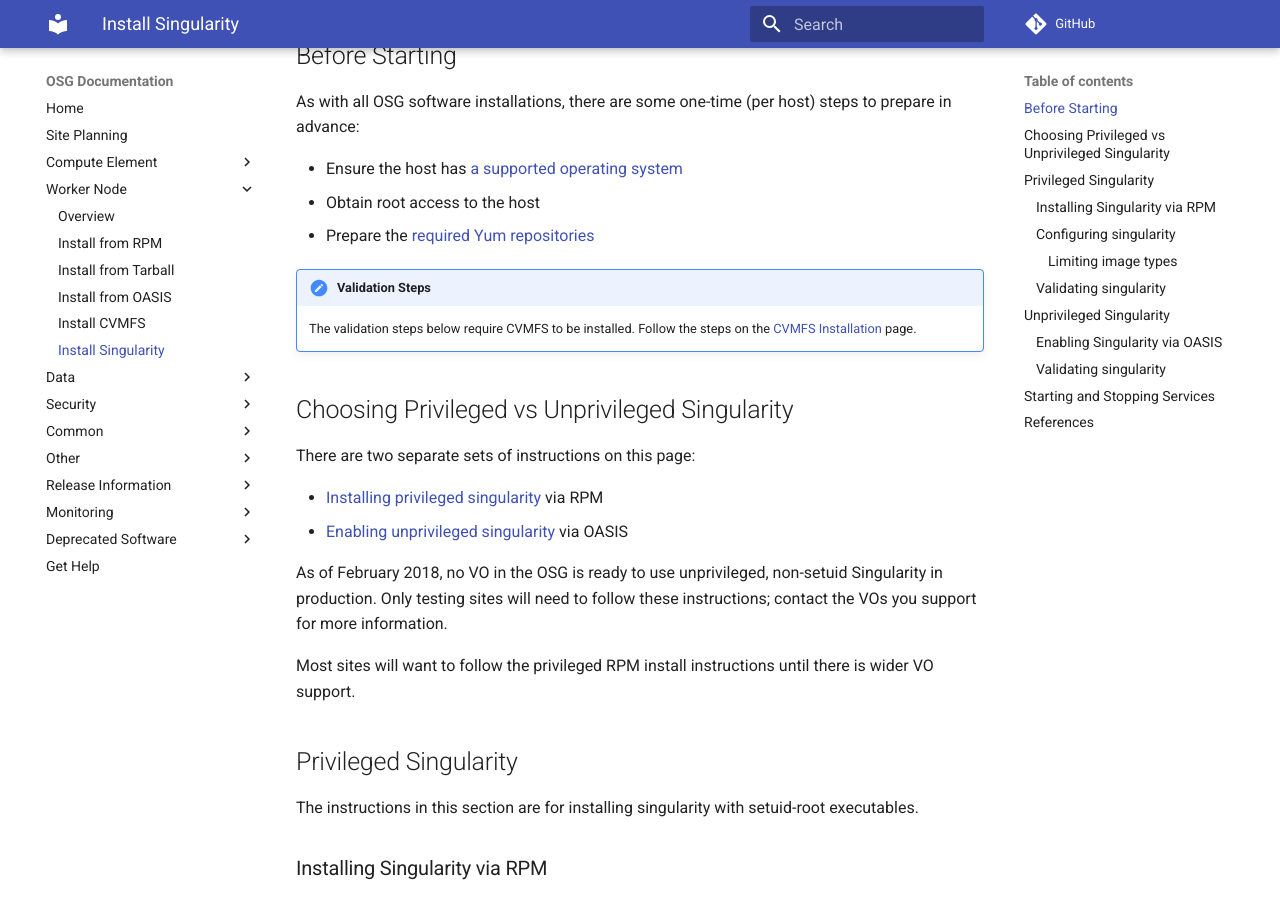
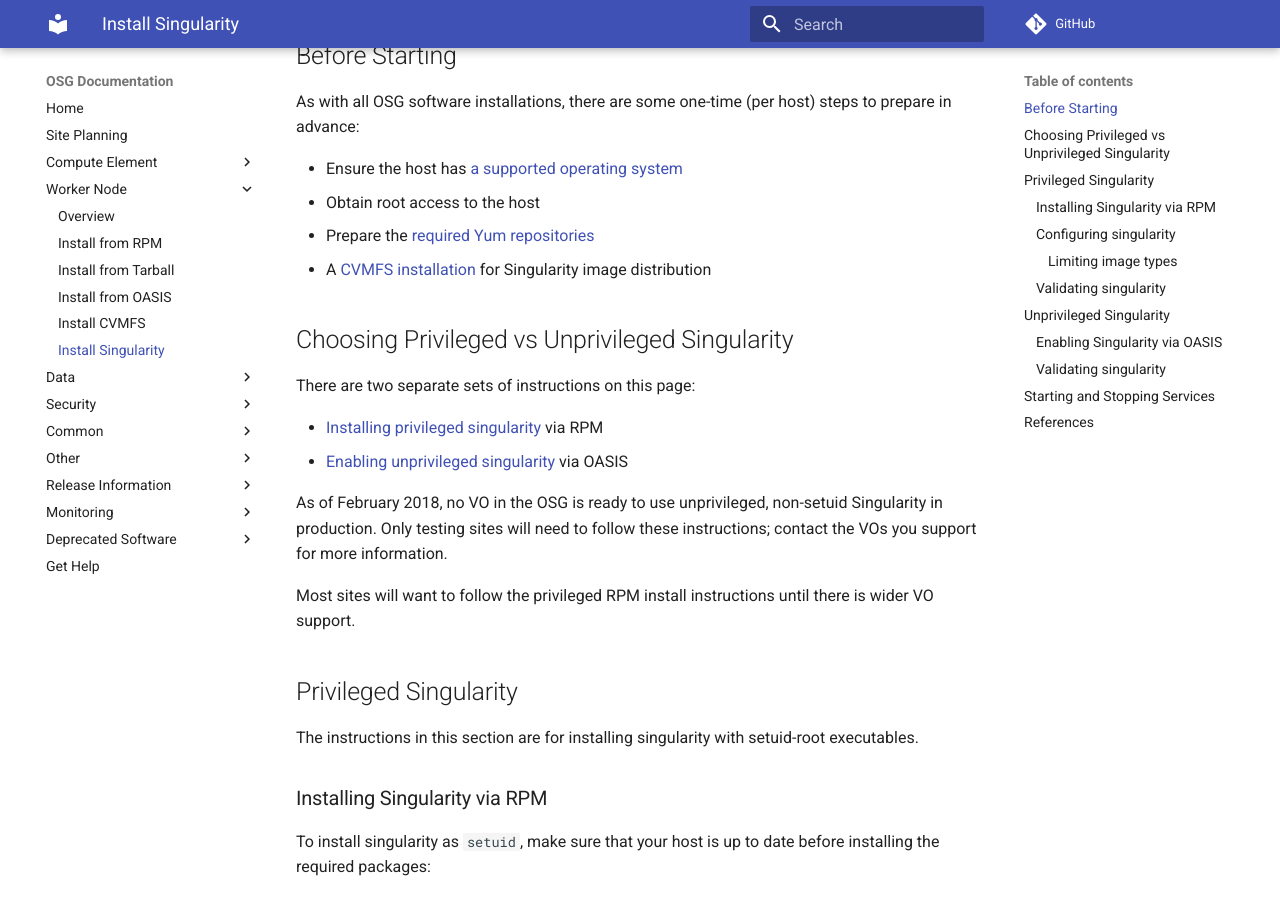
Before and after one commit to osg-htc/docs, an MkDocs documentation site: the page built from docs/worker-node/install-singularity.md, in a window 1280 px wide and 900 px high, scrolled down 788 px. Built offline with MkDocs 1.6.1 and Material for MkDocs 9.7.7, drawn with Linux system fonts in a browser that asks for light colours; comment, search, counter and statistics services are not loaded; old or Windows-style settings are respelled for this version of MkDocs.

Commit message:
Make CVMFS a requirement
Images are distributed in the OSG via CVMFS

```diff
--- a/docs/worker-node/install-singularity.md
+++ b/docs/worker-node/install-singularity.md
@@ -44,9 +44,7 @@
 - Ensure the host has [a supported operating system](/release/supported_platforms)
 - Obtain root access to the host
 - Prepare the [required Yum repositories](/common/yum)
-
-!!! note "Validation Steps"
-    The validation steps below require CVMFS to be installed.  Follow the steps on the [CVMFS Installation](/worker-node/install-cvmfs) page.
+- A [CVMFS installation](/worker-node/install-cvmfs) for Singularity image distribution
 
 Choosing Privileged vs Unprivileged Singularity
 -----------------------------------------------
```
